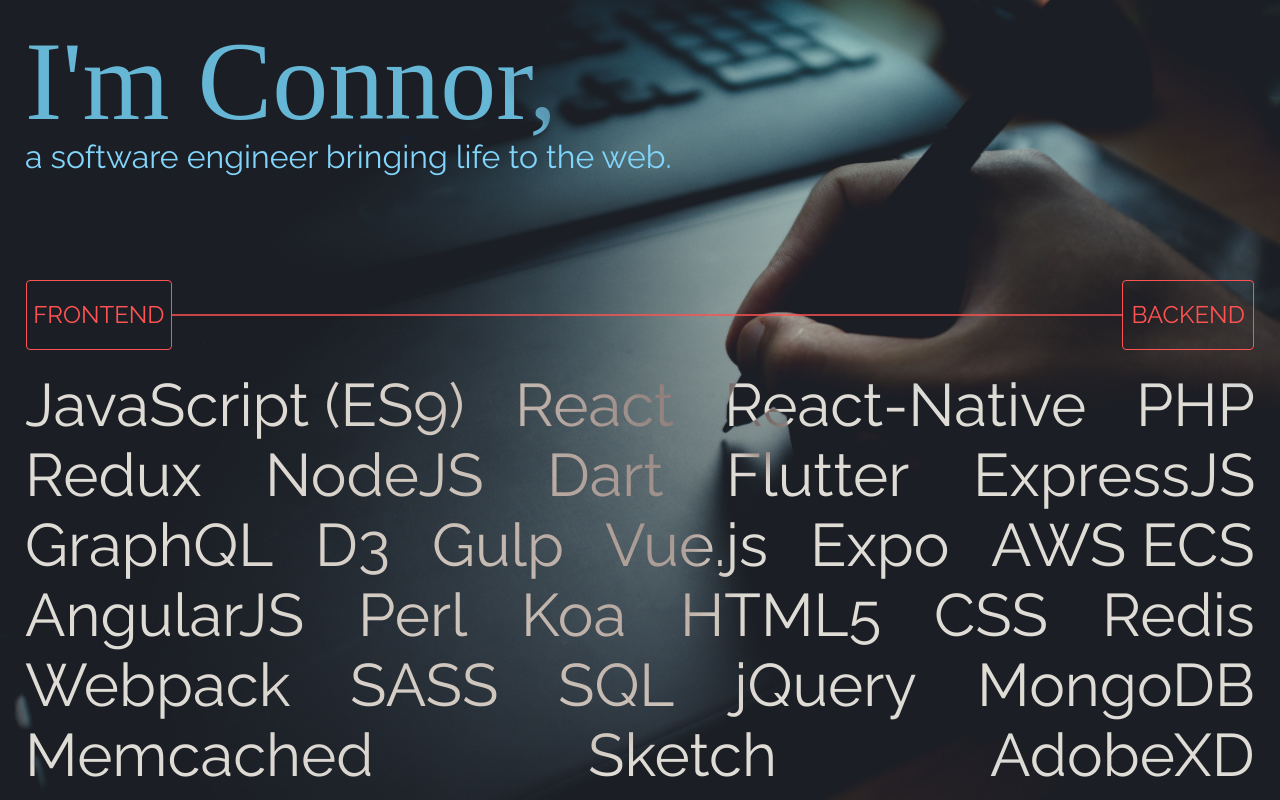
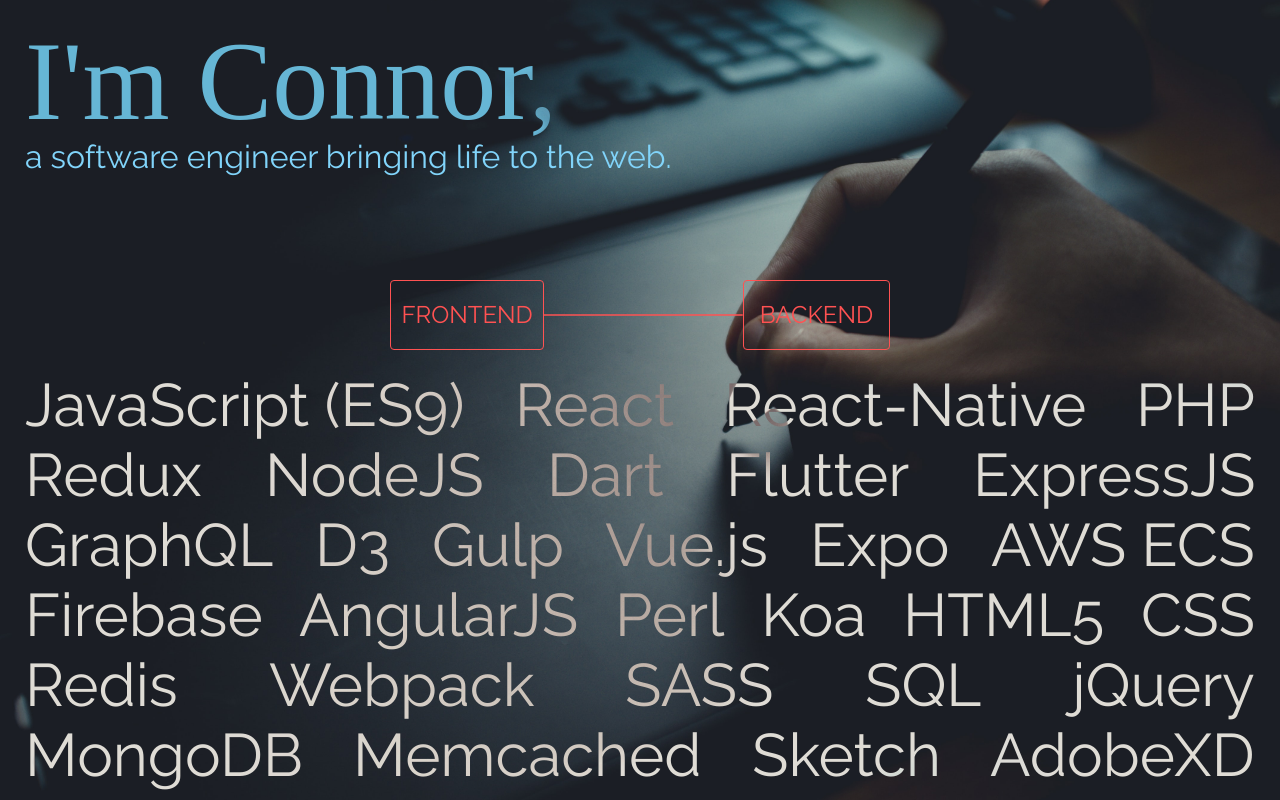
Before and after one commit to connorch/connor_chevli_portfolio, a React (Create React App) app: page / in a window 1280 px wide. Shown: the top 800 px of the page. Built offline with nearby package versions, Linux system fonts and the light colour scheme; grey boxes are pictures that could not be loaded; a web font is replaced by a local one.

Commit message:
add firebase and update style of stack toggle

```diff
--- a/src/components/Skills/Skills.js
+++ b/src/components/Skills/Skills.js
@@ -43,9 +43,12 @@
 
 const useStyles = makeStyles((theme) => ({
   stackToggleContainer: {
-    marginLeft: theme.spacing(2),
-    marginRight: theme.spacing(2),
+    margin: `0 auto`,
+    paddingLeft: theme.spacing(2),
+    paddingRight: theme.spacing(2),
     marginBottom: theme.spacing(5),
+    marginTop: theme.spacing(5),
+    maxWidth: 500, // max width of the stack toggle
   },
   button: {
     color: theme.palette.secondary.main,
--- a/src/components/Skills/StackToggle.js
+++ b/src/components/Skills/StackToggle.js
@@ -81,6 +81,8 @@
     borderColor: theme.palette.secondary.main,
     [theme.breakpoints.up("md")]: {
       height: 70,
+      paddingLeft: 50,
+      paddingRight: 50,
       ...theme.typography.h5,
       fontFamily: '"Raleway", sans-serif',
     },
--- a/src/data/SkillsData.js
+++ b/src/data/SkillsData.js
@@ -73,6 +73,10 @@
     types: {},
   },
   {
+    name: "Firebase",
+    types: { backend },
+  },
+  {
     name: "AngularJS",
     types: { frontend },
   },
```
